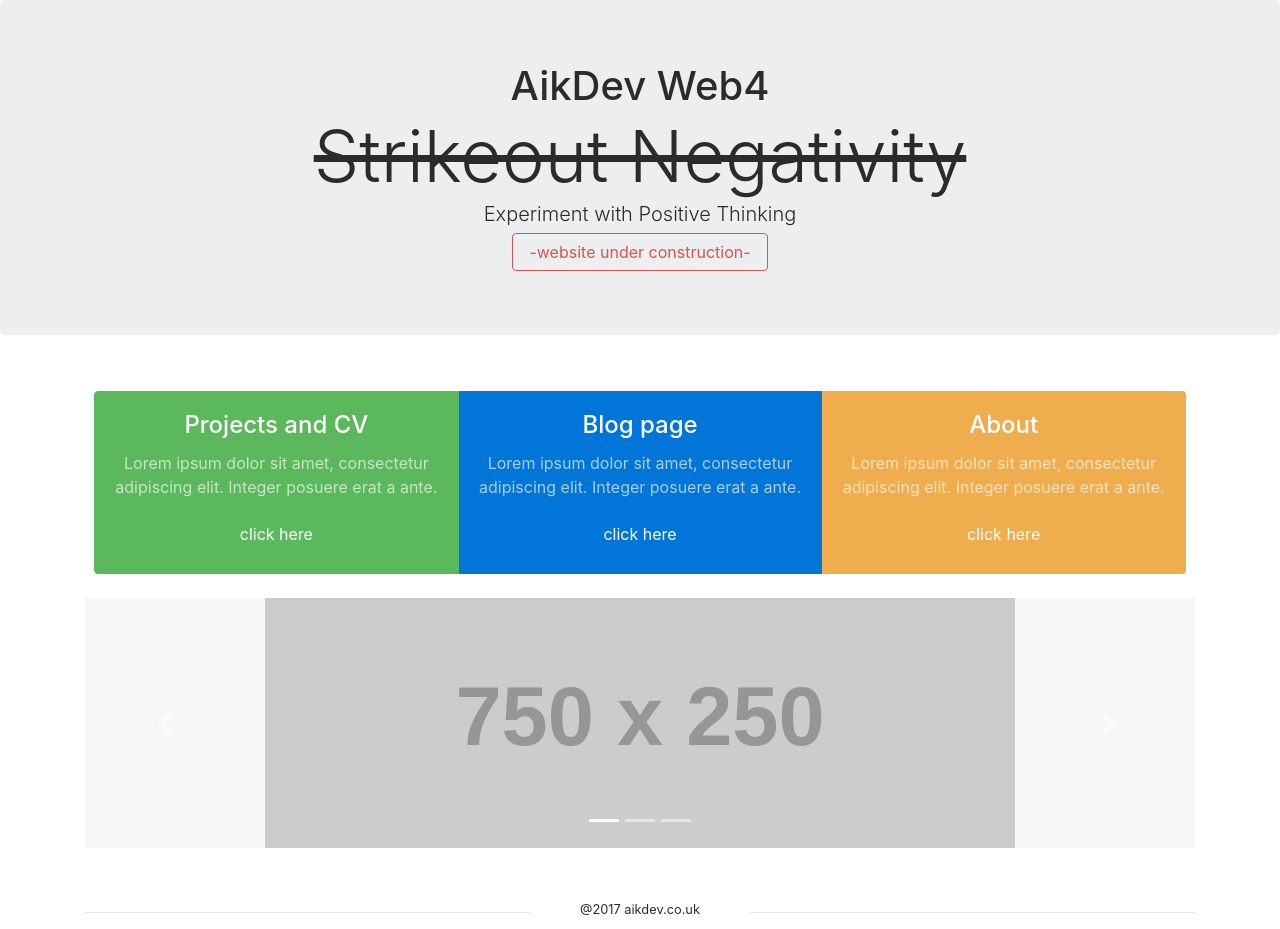
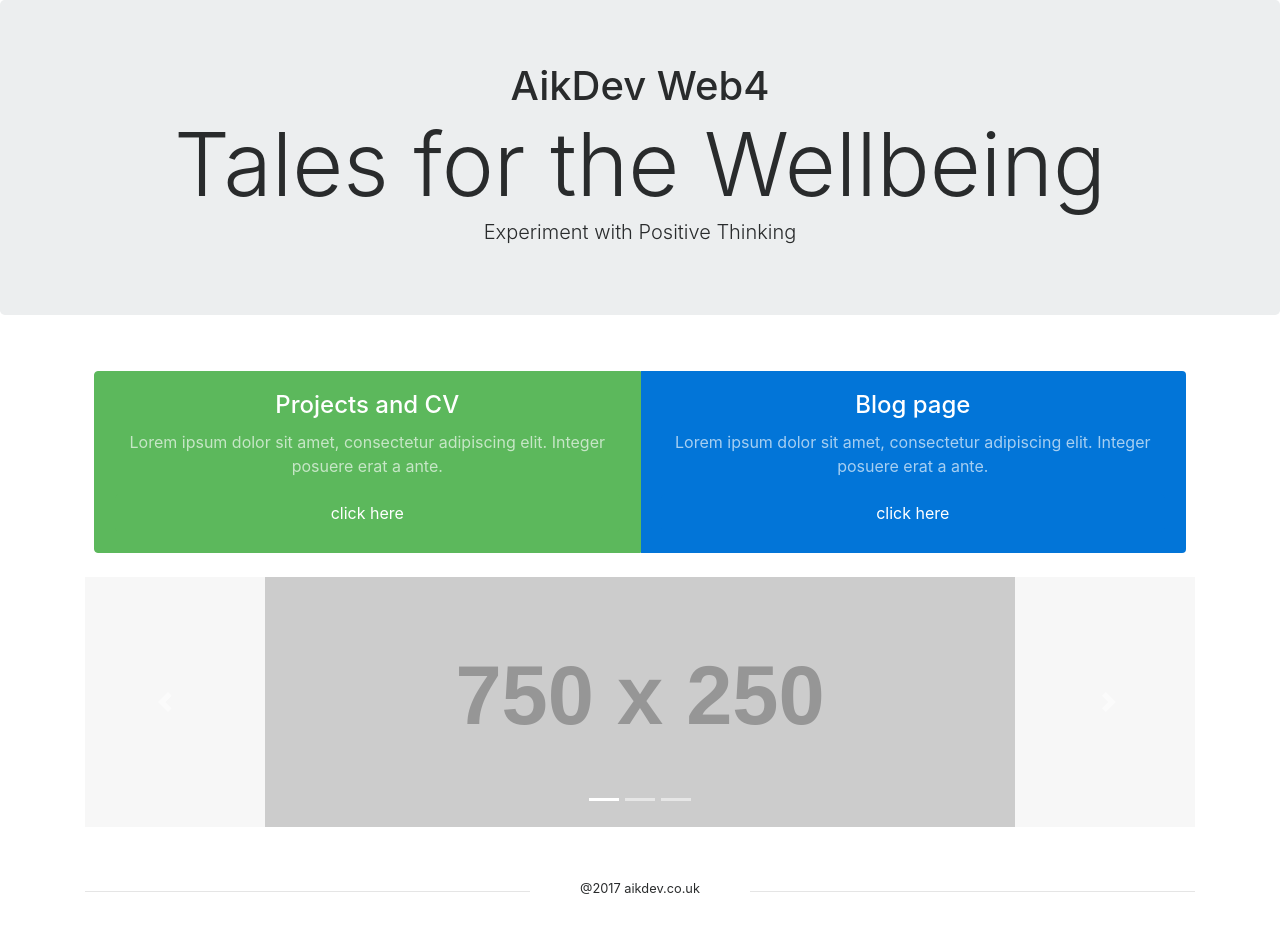
Before and after one commit to aik6980/aik6980.github.io, a Jekyll site: the page built from index.html, in a window 1280 px wide. Built offline with Jekyll 4.4.1, drawn with Linux system fonts in a browser that asks for light colours; nearby versions of some CDN libraries; the list of posts is cut into pages by our own code; after the commit the page ends 908 px from its top, so only the background shows below that.

Commit message:
update frontend, need a better cover page for Yoga blog

```diff
--- a/_layouts/front-page.html
+++ b/_layouts/front-page.html
@@ -17,9 +17,8 @@
                         <div class='parallax-pattern-overlay'>
                             <div class='container text-center'>
                                 <h1>{{ site.title }}</h1>
-                                <h1 class='display-3'><del>Strikeout Negativity</del></h2>
+                                <h1 class='display-2'>Tales for the Wellbeing</h1>
                                 <h3 class="lead">Experiment with Positive Thinking</h3>
-                                <a href="/" class="btn btn-outline-danger">-website under construction-</a>
                             </div>
                         </div>
                     </div>
@@ -42,13 +41,6 @@
                                     <h4 class="card-title">Blog page</h4>
                                     <p>Lorem ipsum dolor sit amet, consectetur adipiscing elit. Integer posuere erat a ante.</p>
                                     <a href="/pages/blog-page" class="btn btn-block btn-primary">click here</a>
-                                </div>
-                            </div>
-                            <div class="card card-inverse card-warning text-center">
-                                <div class="card-block">
-                                    <h4 class="card-title">About</h4>
-                                    <p>Lorem ipsum dolor sit amet, consectetur adipiscing elit. Integer posuere erat a ante.</p>
-                                    <a href="/about/" class="btn btn-block btn-warning">click here</a>
                                 </div>
                             </div>
                         </div>
```
Also changed, not shown: _posts/2017-06-12-guitar-chords.md (+1 -0 lines).
